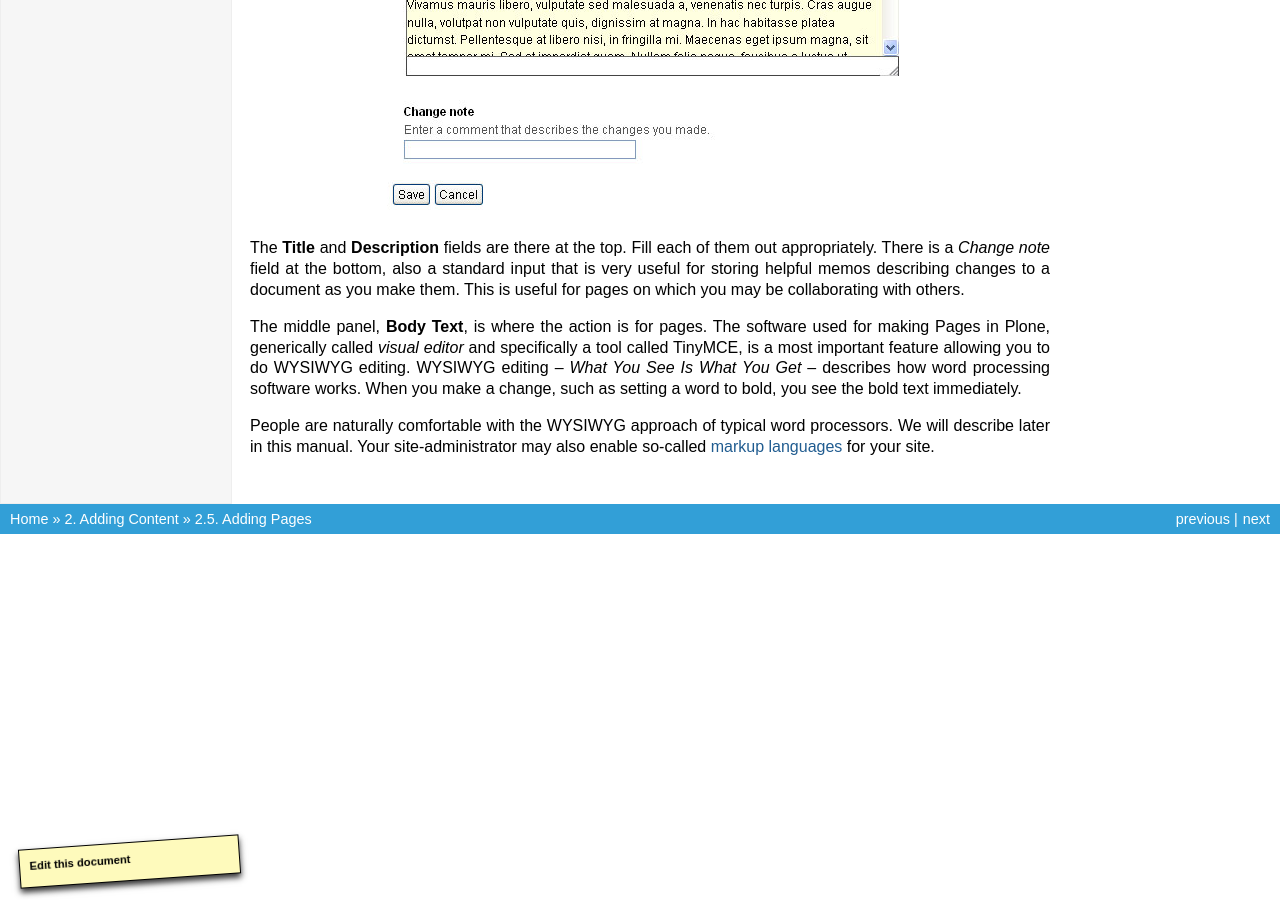
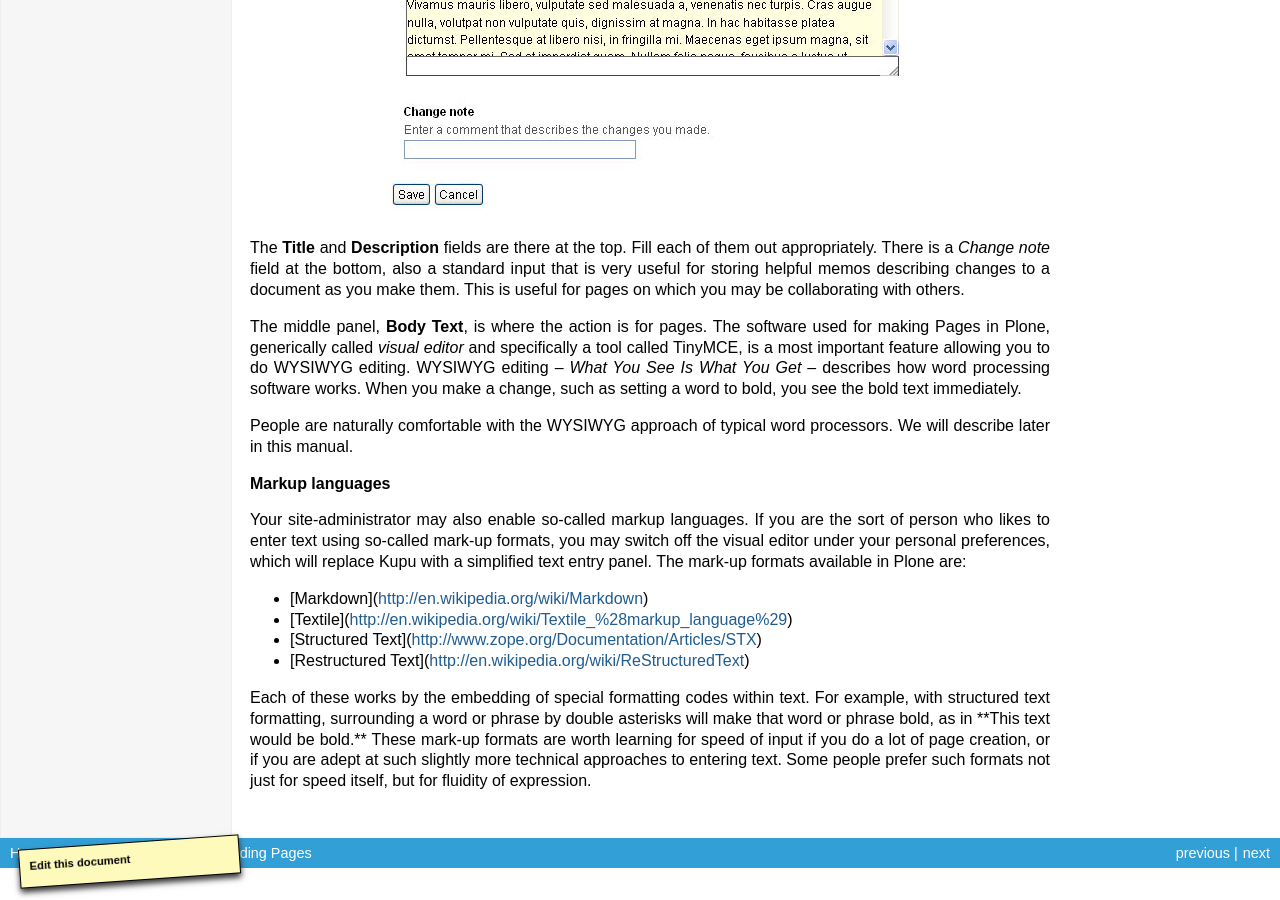
Before and after one commit to CodeRhymesLife/collective.usermanual, a Sphinx documentation site: the page built from source/adding-content/adding-pages.rst, in a window 1280 px wide and 900 px high, scrolled down 984 px. Built offline with Sphinx 7.4.7, drawn with Linux system fonts in a browser that asks for light colours.

Commit message:
Added missing paragraph

```diff
--- a/source/_templates/page.html
+++ b/source/_templates/page.html
@@ -71,7 +71,7 @@
 
         <li>
           Go to
-        <a href="https://github.com/collective/collective.fb/blob/master/source/{{ pagename }}.rst">
+        <a href="https://github.com/collective/collective.usermanual/blob/master/source/{{ pagename }}.rst">
           {{ title }}
         </a> on GitHub.
       </li>
@@ -96,7 +96,7 @@
       </li>
 
       <li>
-        Your changes are now queued for review under project's <a href="https://github.com/collective/collective.fb/pulls">Pull requests</a> tab on Github.
+        Your changes are now queued for review under project's <a href="https://github.com/collective/collective.usermanual/pulls">Pull requests</a> tab on Github.
       </li>
       </ol>
 
--- a/source/adding-content/adding-pages.rst
+++ b/source/adding-content/adding-pages.rst
@@ -32,7 +32,26 @@ When you make a change, such as setting a word to bold, you see the bold
 text immediately.
 
 People are naturally comfortable with the WYSIWYG approach of typical
-word processors. We will describe later in this manual. Your
-site-administrator may also enable so-called `markup
-languages <http://plone.org/documentation/manual/plone-4-user-manual/adding-content/adding-pages#footnotes>`_
-for your site.
+word processors. We will describe later in this manual.
+
+**Markup languages**
+
+Your site-administrator may also enable so-called markup languages.
+If you are the sort of person who likes to enter text using so-called
+mark-up formats, you may switch off the visual editor under your
+personal preferences, which will replace Kupu with a simplified text
+entry panel. The mark-up formats available in Plone are:
+
+-   [Markdown](http://en.wikipedia.org/wiki/Markdown)
+-   [Textile](http://en.wikipedia.org/wiki/Textile_%28markup_language%29)
+-   [Structured Text](http://www.zope.org/Documentation/Articles/STX)
+-   [Restructured Text](http://en.wikipedia.org/wiki/ReStructuredText)
+
+Each of these works by the embedding of special formatting codes within
+text. For example, with structured text formatting, surrounding a word
+or phrase by double asterisks will make that word or phrase bold, as in
+\*\*This text would be bold.\*\* These mark-up formats are worth
+learning for speed of input if you do a lot of page creation, or if you
+are adept at such slightly more technical approaches to entering text.
+Some people prefer such formats not just for speed itself, but for
+fluidity of expression.
```
Also changed, not shown: source/_static/facebook-logo.png (deleted).
